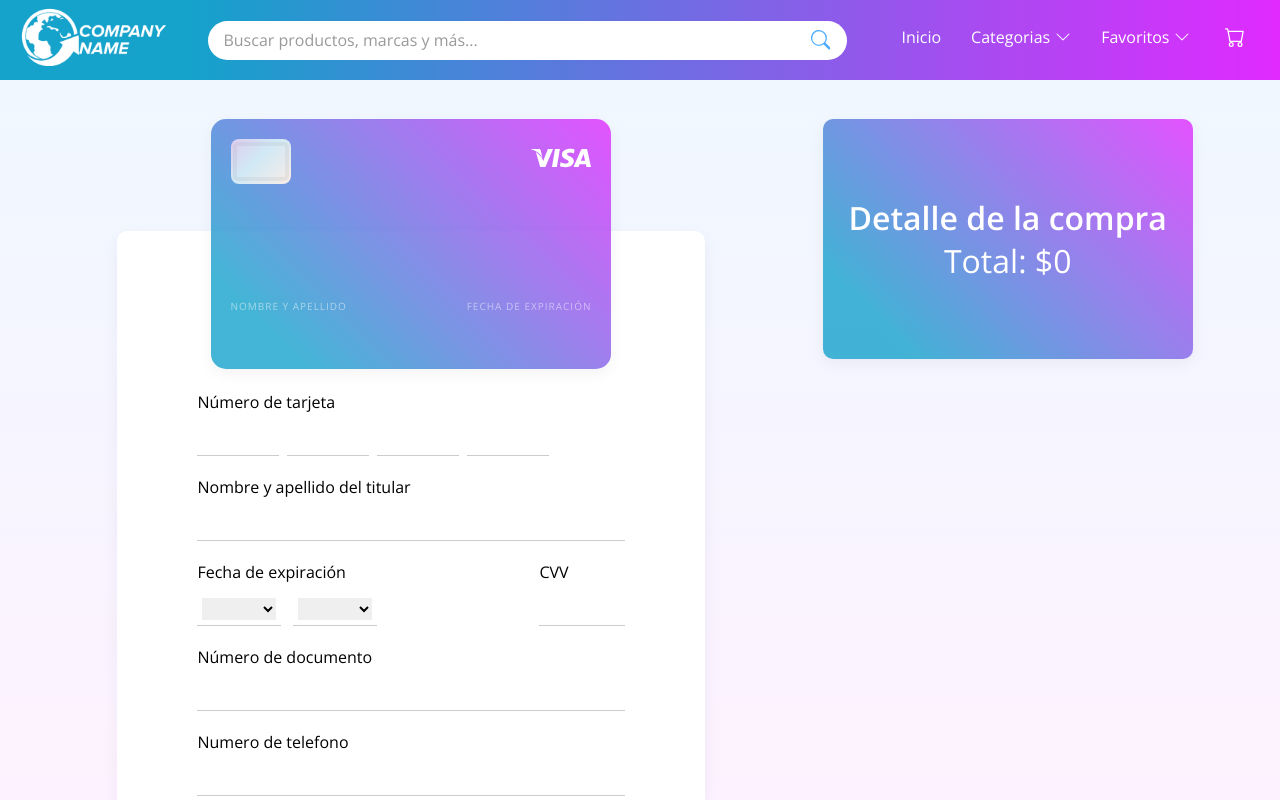
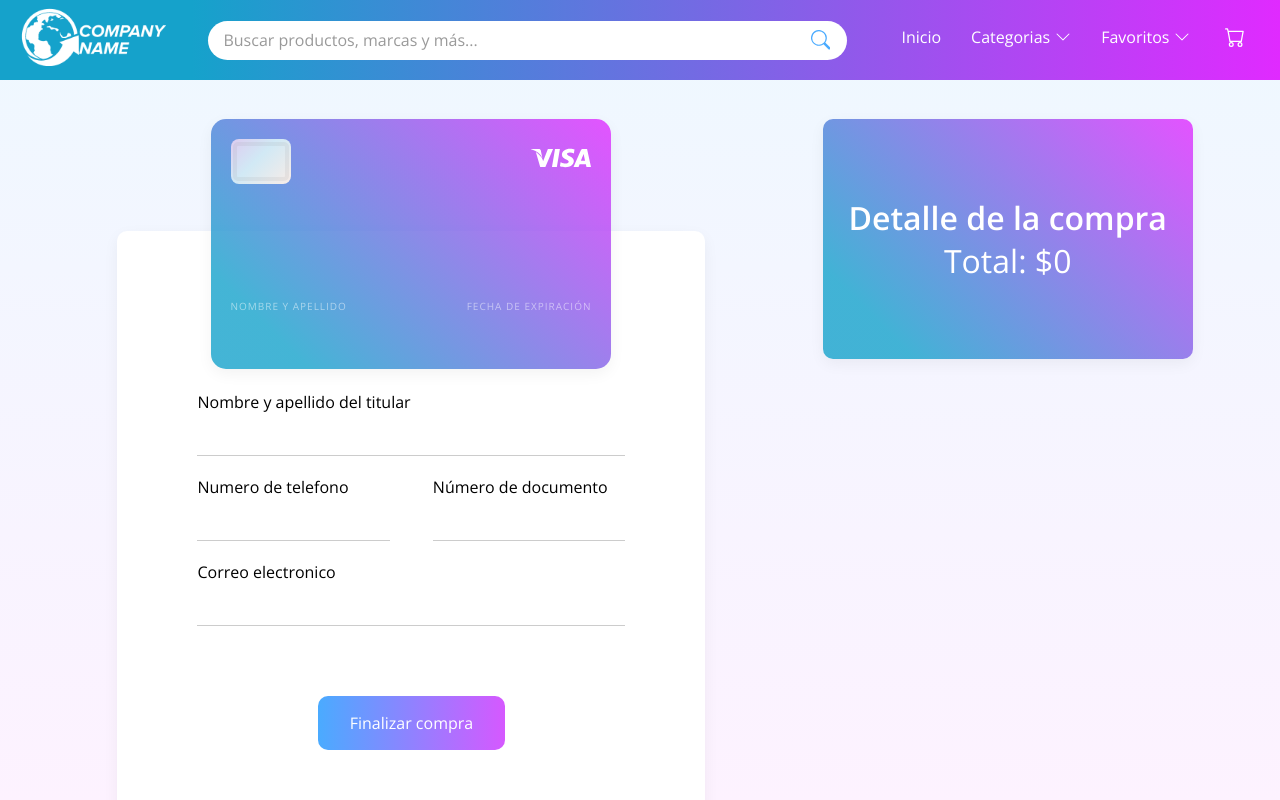
Before and after one commit to Agustin-Delgado/e-commerce-reactjs, a React (Create React App) app: page /checkout in a window 1280 px wide. Shown: the top 800 px of the page. Built offline with nearby package versions, Linux system fonts and the light colour scheme.

Commit message:
Fixed bugs on stock & favs

```diff
--- a/package.json
+++ b/package.json
@@ -12,7 +12,6 @@
     "react-router-dom": "^5.3.0",
     "react-scripts": "4.0.3",
     "sass": "^1.42.1",
-    "swiper": "^6.8.4",
     "web-vitals": "^1.1.2"
   },
   "scripts": {
--- a/src/components/Cart.jsx
+++ b/src/components/Cart.jsx
@@ -31,7 +31,8 @@ function Cart() {
 
                     <div className="carrito__contain-buy">
 
-                        <Link to="checkout" className="carrito__contain-buy-button">Continuar con la compra</Link>
+                        <Link to='/checkout' className="carrito__contain-buy-button">Continuar con la compra</Link>
+
                         <h3 className="carrito__contain-buy-title">Total: ${totalPriceCart()}</h3>
 
                     </div>
@@ -44,16 +45,20 @@ function Cart() {
 
                                 <h2 className="carrito__contain-table-title">{prod.nombre}</h2>
 
+                                <span className="carrito__contain-table-quantity">{prod.cantidad}</span>
 
+                                {prod.cantidad > prod.stock ?
 
-                                <span className="carrito__contain-table-quantity">{prod.cantidad}</span>
+                                    <h1>error</h1>
+                                    :
+                                    <h1>flama</h1>
+                                }
 
                                 {prod.oferta ?
 
                                     <span className="carrito__contain-table-price">${prod.precio - ((prod.precio * prod.oferta) / 100)}</span>
                                     :
                                     <span className="carrito__contain-table-price">${prod.precio * prod.cantidad}</span>
-
                                 }
 
                                 <svg onClick={() => deleteItem(prod.id)} className="carrito__contain-table-x" xmlns="http://www.w3.org/2000/svg" width="28" height="28" fill="currentColor" viewBox="0 0 16 16">
--- a/src/components/Checkout.jsx
+++ b/src/components/Checkout.jsx
@@ -161,65 +161,19 @@ function Checkout() {
                 <form onSubmit={generarOrden} onChange={handleChange} className="checkout__contain-content-form">
 
                     <fieldset>
-                        <label htmlFor="card-number">Número de tarjeta</label>
-                        <input name="card-a" type="num" id="card-number" className="input-cart-number" maxLength="4" required />
-                        <input name="card-b" type="num" id="card-number-1" className="input-cart-number" maxLength="4" required />
-                        <input name="card-c" type="num" id="card-number-2" className="input-cart-number" maxLength="4" required />
-                        <input name="card-d" type="num" id="card-number-3" className="input-cart-number" maxLength="4" required />
-                    </fieldset>
-                    <fieldset>
                         <label htmlFor="card-holder">Nombre y apellido del titular</label>
                         <input defaultValue={formData.name} name='name' type="text" id="card-holder" required />
                     </fieldset>
                     <fieldset className="fieldset-expiration">
-                        <label htmlFor="card-expiration-month">Fecha de expiración</label>
-                        <div className="select">
-                            <select name="exp-day" id="card-expiration-month" required>
-                                <option></option>
-                                <option>01</option>
-                                <option>02</option>
-                                <option>03</option>
-                                <option>04</option>
-                                <option>05</option>
-                                <option>06</option>
-                                <option>07</option>
-                                <option>08</option>
-                                <option>09</option>
-                                <option>10</option>
-                                <option>11</option>
-                                <option>12</option>
-                            </select>
-                        </div>
-                        <div className="select">
-                            <select name="exp-year" id="card-expiration-year" required>
-                                <option></option>
-                                <option>2021</option>
-                                <option>2022</option>
-                                <option>2023</option>
-                                <option>2024</option>
-                                <option>2026</option>
-                                <option>2027</option>
-                                <option>2028</option>
-                                <option>2029</option>
-                                <option>2030</option>
-                                <option>2031</option>
-                            </select>
-                        </div>
+                    <label htmlFor="">Numero de telefono</label>
+                            <input defaultValue={formData.phone} name='phone' id="tel-number" type="text" required />
                     </fieldset>
                     <fieldset className="fieldset-ccv">
-                        <label htmlFor="">CVV</label>
-                        <input name="cvv" type="num" id="card-ccv" maxLength="3" required />
-                    </fieldset>
-                    <div className="double-fieldset">
-                        <fieldset>
                             <label>Número de documento</label>
                             <input defaultValue={formData.doc} name="doc" id="dni-number" type="num" className="input-dni-number" maxLength="10" required />
-                        </fieldset>
-                        <fieldset>
-                            <label htmlFor="">Numero de telefono</label>
-                            <input defaultValue={formData.phone} name='phone' id="tel-number" type="text" required />
-                        </fieldset>
-                    </div>
+
+                    </fieldset>
+
                     <fieldset>
                         <label htmlFor="">Correo electronico</label>
                         <input defaultValue={formData.email} name='email' id="email-text" type="text" required />
--- a/src/components/Item.jsx
+++ b/src/components/Item.jsx
@@ -55,7 +55,9 @@ function Item({ id, img, nombre, precio, descripcion, stock, oferta }) {
 
                 </Link>
 
-                {
+                {stock === 0 ?
+                <span className="productos__row-card-price">Sin stock</span>
+                :
                     oferta ?
 
                     <div className="productos__row-card-off">
--- a/src/components/ItemCount.jsx
+++ b/src/components/ItemCount.jsx
@@ -35,6 +35,13 @@ function ItemCount({ initial, stock, onAdd, onFav, id }) {
 
     return (
         <>
+            {stock === 0 ?
+
+                <div className="productos__row-card-buy-quantity-container">
+                    <span>Sin stock</span>
+                </div>
+
+                :
                 <div className="productos__row-card-buy-quantity-container">
 
                     <p className="productos__row-card-buy-quantity-container-title">Cantidad:</p>
@@ -79,6 +86,8 @@ function ItemCount({ initial, stock, onAdd, onFav, id }) {
                     </div>
 
                 </div>
+
+            }
         </>
     )
 }
--- a/src/components/Purchased.jsx
+++ b/src/components/Purchased.jsx
@@ -14,7 +14,7 @@ function Purchased({ match }) {
             .then(resp => setItemOrders(resp.data().items),
             resp => setBuyerOrders(resp.data().buyer))
     }, [order])
-
+console.log(itemOrders)
 
     return <>
 
--- a/src/context/CartContext.jsx
+++ b/src/context/CartContext.jsx
@@ -15,12 +15,18 @@ const CartContextProvider = ({ children }) => {
             cartList[i].cantidad = cartList[i].cantidad + items.cantidad
             setCartList([...cartList])
 
+            if (cartList[i].cantidad > cartList[i].stock) {
+                cartList[i].cantidad = cartList[i].cantidad - items.cantidad
+                setCartList([...cartList])
+            }
+
         } else {
             setCartList([
                 ...cartList,
                 items
             ])
         }
+
     }
 
     function addToFav(items) {
--- a/src/sass/_Checkout.scss
+++ b/src/sass/_Checkout.scss
@@ -218,7 +218,7 @@
                     &.fieldset-expiration
                     {
                         float: left;
-                        width: 60%;
+                        width: 45%;
 
                         & .select
                         {
@@ -232,7 +232,7 @@
                     {
                         clear: none;
                         float: right;
-                        width: 86px;
+                        width: 45%;
                     }
 
                     label
--- a/src/sass/style.css
+++ b/src/sass/style.css
@@ -1393,7 +1393,7 @@
 
 .checkout__contain-content-form fieldset.fieldset-expiration {
   float: left;
-  width: 60%;
+  width: 45%;
 }
 
 .checkout__contain-content-form fieldset.fieldset-expiration .select {
@@ -1405,7 +1405,7 @@
 .checkout__contain-content-form fieldset.fieldset-ccv {
   clear: none;
   float: right;
-  width: 86px;
+  width: 45%;
 }
 
 .checkout__contain-content-form fieldset label {
```
Also changed, not shown: 2 other files (tests, documents, lock files or other folders). Lines whose indentation alone changed are shown as unchanged.
